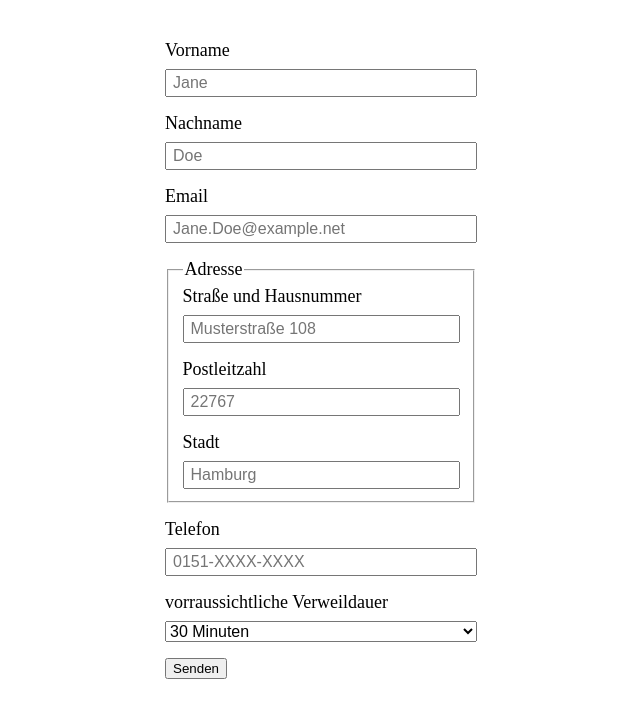
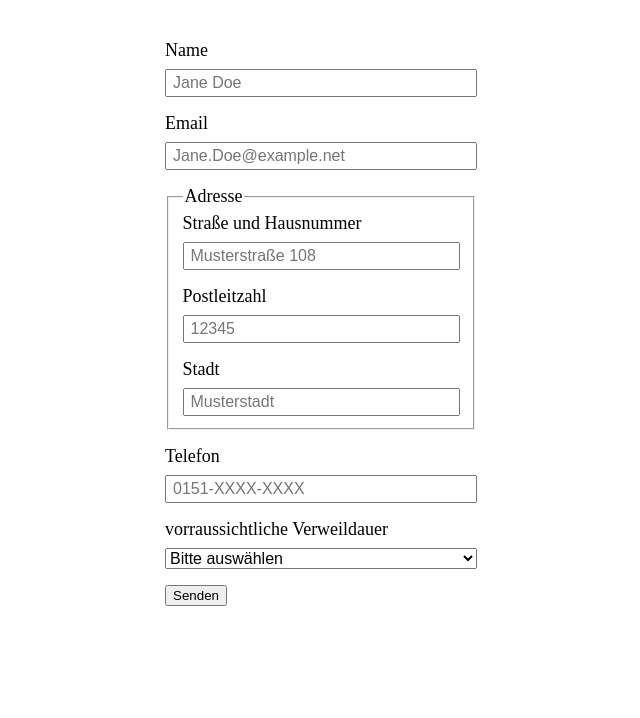
Before and after one commit to Codemon72/simple_form, a plain HTML site: page index.html in a window 1280 px wide. Shown: the whole page, without its empty margins (319-959 px from the left). Drawn offline with Linux system fonts and the light colour scheme.

Commit message:
all fields required; one field for name

```diff
--- a/index.html
+++ b/index.html
@@ -21,25 +21,14 @@
         method="post"
         target="_self"
       >
-        <!-- First Name -->
+        <!-- Name -->
         <label class="form-group">
-          <span class="form-group__label required">Vorname</span>
+          <span class="form-group__label required">Name</span>
           <input
             class="form-text"
             type="text"
-            name="firstName"
-            placeholder="Jane"
-            required
-          />
-        </label>
-        <!-- Last Name -->
-        <label class="form-group">
-          <span class="form-group__label required">Nachname</span>
-          <input
-            class="form-text"
-            type="text"
-            name="lastName"
-            placeholder="Doe"
+            name="name"
+            placeholder="Jane Doe"
             required
           />
         </label>
@@ -77,7 +66,7 @@
             type="text"
             inputmode="numeric"
             name="firstName"
-            placeholder="22767"
+            placeholder="12345"
             required
             />
           </label>
@@ -88,7 +77,7 @@
               class="form-text"
               type="text"
               name="city"
-              placeholder="Hamburg"
+              placeholder="Musterstadt"
               required
             />
           </label>
@@ -109,9 +98,10 @@
         <!-- Length of Stay -->
         <label class="form-group block">
           <span class="form-group__label">vorraussichtliche Verweildauer</span>
-          <select class="form-select" name="language">
+          <select class="form-select" name="language" required>
+            <option  value="" selected disabled hidden>Bitte auswählen</option>
             <option value="15">15 Minuten</option>
-            <option value="30" selected>30 Minuten</option>
+            <option value="30">30 Minuten</option>
             <option value="45">45 Minunten</option>
             <option value="60">1 Stunde</option>
             <option value="90">1,5 Stunden</option>
```
